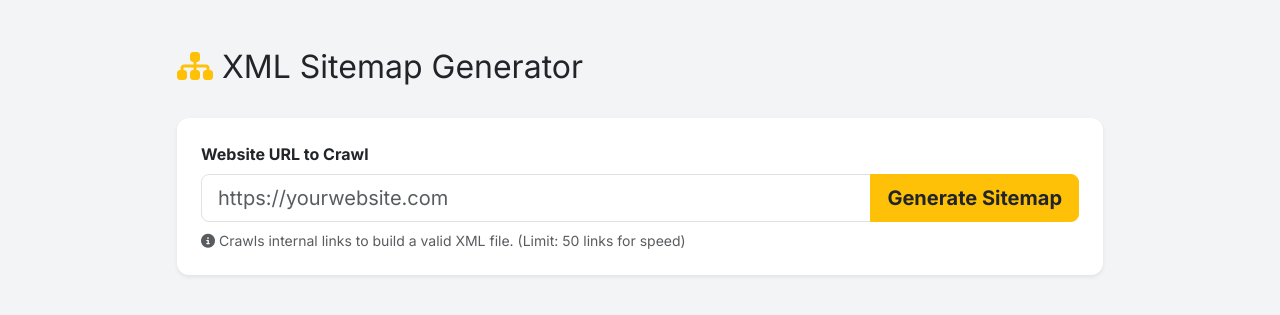
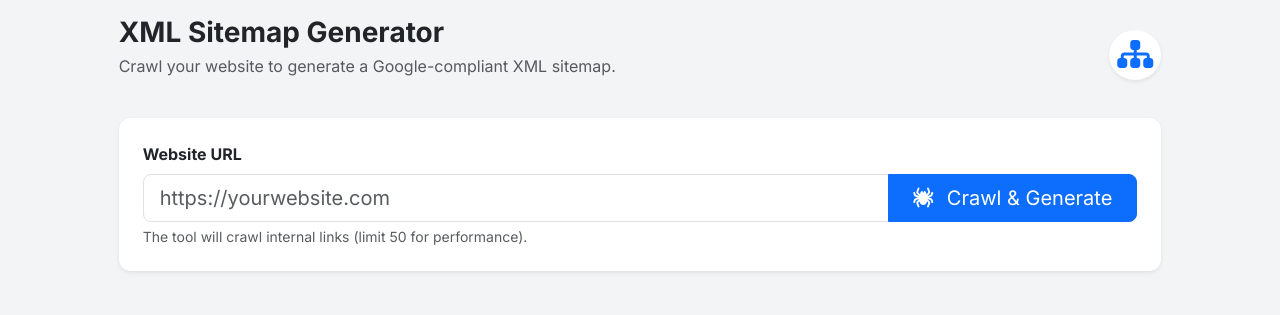
Before and after one commit to dilawar47866/MySEOTooler_V5, a Python web app: template templates/sitemap_generator.html in a window 1280 px wide. Shown: the top 315 px of the page. Run offline with Jinja, Linux system fonts and the light colour scheme; the template is opened without the code that fills it, so the values that code supplies are empty.

Commit message:
Update sitemap_generator.html

```diff
--- a/templates/sitemap_generator.html
+++ b/templates/sitemap_generator.html
@@ -1,44 +1,58 @@
 {% extends "base.html" %}
+
+{% block title %}Sitemap Generator - MySEO King{% endblock %}
+
 {% block content %}
-<div class="container mt-5">
+<div class="container-fluid">
     <div class="row justify-content-center">
         <div class="col-md-10">
+
             <div class="d-flex justify-content-between align-items-center mb-4">
-                <h2><i class="fas fa-sitemap text-warning"></i> XML Sitemap Generator</h2>
+                <div>
+                    <h2 class="h3 fw-bold mb-1">XML Sitemap Generator</h2>
+                    <p class="text-muted">Crawl your website to generate a Google-compliant XML sitemap.</p>
+                </div>
+                <div class="bg-white p-2 rounded-circle shadow-sm">
+                    <i class="fas fa-sitemap fa-2x text-primary"></i>
+                </div>
             </div>
 
-            <!-- Input Card -->
-            <div class="card shadow-sm p-4 mb-4">
-                <label class="fw-bold mb-2">Website URL to Crawl</label>
+            <!-- Input -->
+            <div class="card shadow-sm mb-4">
+                <div class="card-body p-4">
+                    <label class="form-label fw-bold">Website URL</label>
                     <div class="input-group input-group-lg">
                         <input type="url" id="siteUrl" class="form-control" placeholder="https://yourwebsite.com">
-                    <button class="btn btn-warning text-dark fw-bold" onclick="generateSitemap()">
-                        Generate Sitemap
+                        <button class="btn btn-primary px-4" onclick="generateSitemap()">
+                            <i class="fas fa-spider me-2"></i> Crawl & Generate
                         </button>
                     </div>
-                <small class="text-muted mt-2"><i class="fas fa-info-circle"></i> Crawls internal links to build a valid XML file. (Limit: 50 links for speed)</small>
+                    <div class="form-text">The tool will crawl internal links (limit 50 for performance).</div>
+                </div>
             </div>
 
-            <!-- Loading State -->
-            <div id="loadingMap" class="text-center py-5" style="display:none;">
-                <div class="spinner-border text-warning" style="width: 3rem; height: 3rem;"></div>
-                <h4 class="mt-3">Crawling website...</h4>
-                <p class="text-muted">This may take up to 60 seconds depending on the site speed.</p>
+            <!-- Loading -->
+            <div id="loader" class="text-center d-none py-5">
+                <div class="spinner-border text-primary" role="status"></div>
+                <p class="mt-3 text-muted">Crawling website links... please wait...</p>
             </div>
 
-            <!-- Output Card -->
-            <div id="resultArea" class="card shadow-sm" style="display:none;">
-                <div class="card-header bg-light fw-bold d-flex justify-content-between align-items-center">
-                    <span>XML Output</span>
+            <!-- Output -->
+            <div id="resultsArea" class="d-none">
+                <div class="card shadow-sm bg-dark text-white">
+                    <div class="card-header bg-transparent border-secondary d-flex justify-content-between align-items-center">
+                        <span class="fw-bold text-light">sitemap.xml</span>
                         <div>
-                        <button class="btn btn-sm btn-outline-dark" onclick="copySitemap()">Copy</button>
+                            <button class="btn btn-sm btn-outline-light me-2" onclick="copyCode()">Copy</button>
                             <button class="btn btn-sm btn-success" onclick="downloadSitemap()">Download .xml</button>
                         </div>
                     </div>
                     <div class="card-body p-0">
-                    <textarea id="xmlOutput" class="form-control border-0" style="min-height: 400px; font-family: monospace; font-size: 14px; resize: vertical;" readonly></textarea>
+                        <textarea id="xmlOutput" class="form-control bg-dark text-warning border-0 font-monospace p-3" rows="15" readonly></textarea>
                     </div>
                 </div>
+            </div>
+
         </div>
     </div>
 </div>
@@ -46,51 +60,42 @@
 <script>
 async function generateSitemap() {
     const url = document.getElementById('siteUrl').value;
-    if(!url) return alert("Please enter a valid URL starting with https://");
+    if(!url) return alert("Enter a URL");
 
-    document.getElementById('loadingMap').style.display = 'block';
-    document.getElementById('resultArea').style.display = 'none';
+    document.getElementById('loader').classList.remove('d-none');
+    document.getElementById('resultsArea').classList.add('d-none');
 
     try {
-        // Uses the python endpoint created earlier
         const res = await fetch('/api/generate-sitemap', {
             method: 'POST',
             headers: {'Content-Type': 'application/json'},
             body: JSON.stringify({url: url})
         });
+        const data = await res.json();
 
-        const data = await res.json();
-        document.getElementById('loadingMap').style.display = 'none';
-
-        if(data.success) {
-            document.getElementById('resultArea').style.display = 'block';
+        if(data.error) {
+            alert(data.error);
+        } else {
             document.getElementById('xmlOutput').value = data.sitemap;
-        } else {
-            alert("Error: " + data.error);
+            document.getElementById('resultsArea').classList.remove('d-none');
         }
-    } catch(e) {
-        document.getElementById('loadingMap').style.display = 'none';
-        alert("Connection Error. Ensure the server is running.");
-    }
+    } catch(e) { console.error(e); alert("Error crawling site"); }
+    finally { document.getElementById('loader').classList.add('d-none'); }
 }
 
-function copySitemap() {
-    document.getElementById("xmlOutput").select();
-    document.execCommand("copy");
-    alert("Copied to clipboard!");
+function copyCode() {
+    document.getElementById('xmlOutput').select();
+    document.execCommand('copy');
+    alert("Copied!");
 }
 
 function downloadSitemap() {
-    const text = document.getElementById("xmlOutput").value;
+    const text = document.getElementById('xmlOutput').value;
     const blob = new Blob([text], { type: "text/xml" });
-    const anchor = document.createElement("a");
-    anchor.download = "sitemap.xml";
-    anchor.href = window.URL.createObjectURL(blob);
-    anchor.target = "_blank";
-    anchor.style.display = "none";
-    document.body.appendChild(anchor);
-    anchor.click();
-    document.body.removeChild(anchor);
+    const a = document.createElement('a');
+    a.href = URL.createObjectURL(blob);
+    a.download = "sitemap.xml";
+    a.click();
 }
 </script>
 {% endblock %}
```
Lines whose indentation alone changed are shown as unchanged.
